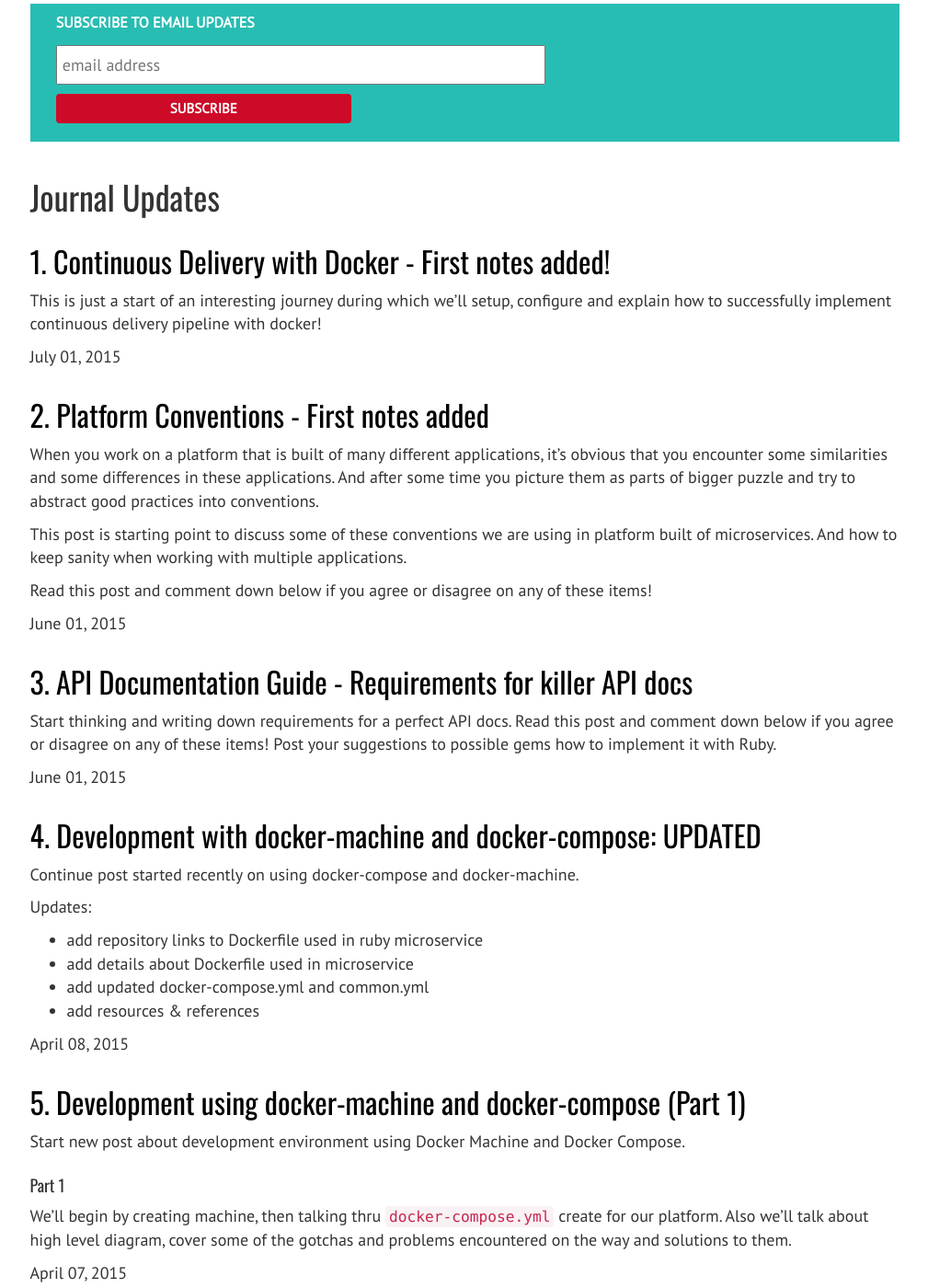
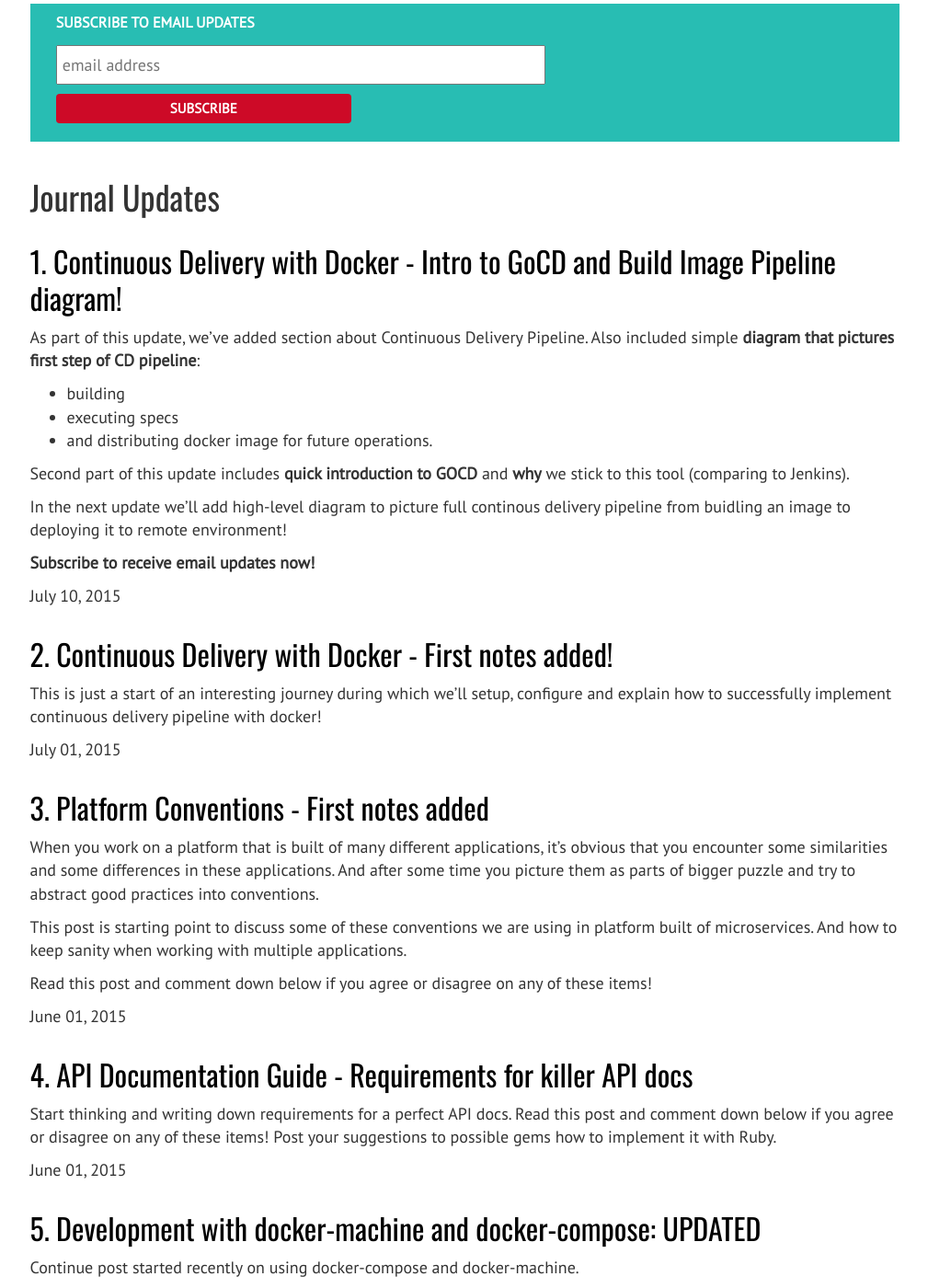
Before and after one commit to avgx/howtocookmicroservices.github.io, a Jekyll site: the page built from index.html, in a window 1280 px wide and 1400 px high, scrolled down 739 px. Shown: the whole window at 92% size, without its empty margins (135-1144 px from the left). Built offline with Jekyll 4.4.1, drawn with Linux system fonts in a browser that asks for light colours; comment, search, counter and statistics services are not loaded; some of the changed text lies outside the part shown.

Commit message:
added update to the feed and slight change to previous commit

```diff
--- a/_posts/2015-07-01-docker-continous-delivery-pipeline.md
+++ b/_posts/2015-07-01-docker-continous-delivery-pipeline.md
@@ -8,6 +8,7 @@ sections:
     - 'Continuous Delivery'
 redirect_from:
     - "updates/09-continuous-delivery-with-docker-first-notes-added.html"
+    - "updates/10-continuous-delivery-with-docker-pipeline-diagram-added-and-gocd-intro.html"
 ---
 
 hey what’s up guys, after reading this post you will know **how to build continuous delivery pipeline with docker**, building pieces of it and necessary steps required to **implement** it the **right way**!
@@ -16,17 +17,17 @@ hey what’s up guys, after reading this post you will know **how to build conti
 {:toc}
 
 
-#### WHAT'S COMING
+#### THE PLAN
 
-- Overview (*added on 03-07-2015*)
-- Tools (*added on 03-07-2015*)
-- Pipeline diagram (*added on 10-07-2015*)
-- GO.CD Intro (*added on 10-07-2015*)
+- <del><b>Overview</b></del> (*added on 03-07-2015*)
+- <del><b>Tools</b></del> (*added on 03-07-2015*)
+- <del><b>Pipeline diagram</b></del> (*added on 10-07-2015*)
+- Update diagram to picture high-level pipeline from buidling an image to deploying it to remote environment
+- <del><b>GO.CD Intro</b></del> (*added on 10-07-2015*)
 - Setup of GO.CD on local using docker-machine
 - Setup of GO.CD Agents on local using custom boot2docker image
 - Building custom boot2docker image (to run GO.CD agent and docker-compose)
 - Configuration of pipelines (cover Dockerfiles, docker-compose etc)
-
 
 If you want to know how to easily build something like this, subscribe and read on!
 
```
Also changed, not shown: _updates/10-continuous-delivery-with-docker-pipeline-diagram-added-and-gocd-intro.md (added, +16 -0 lines).
